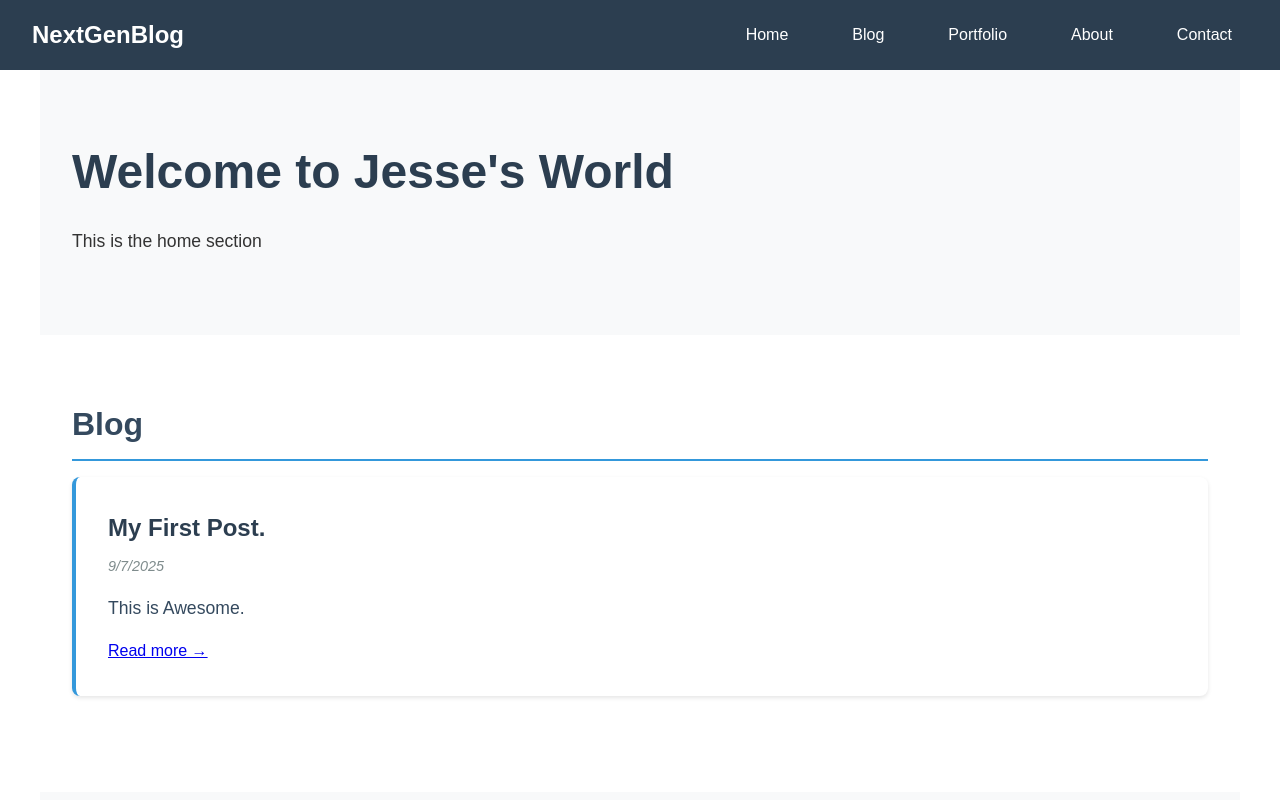
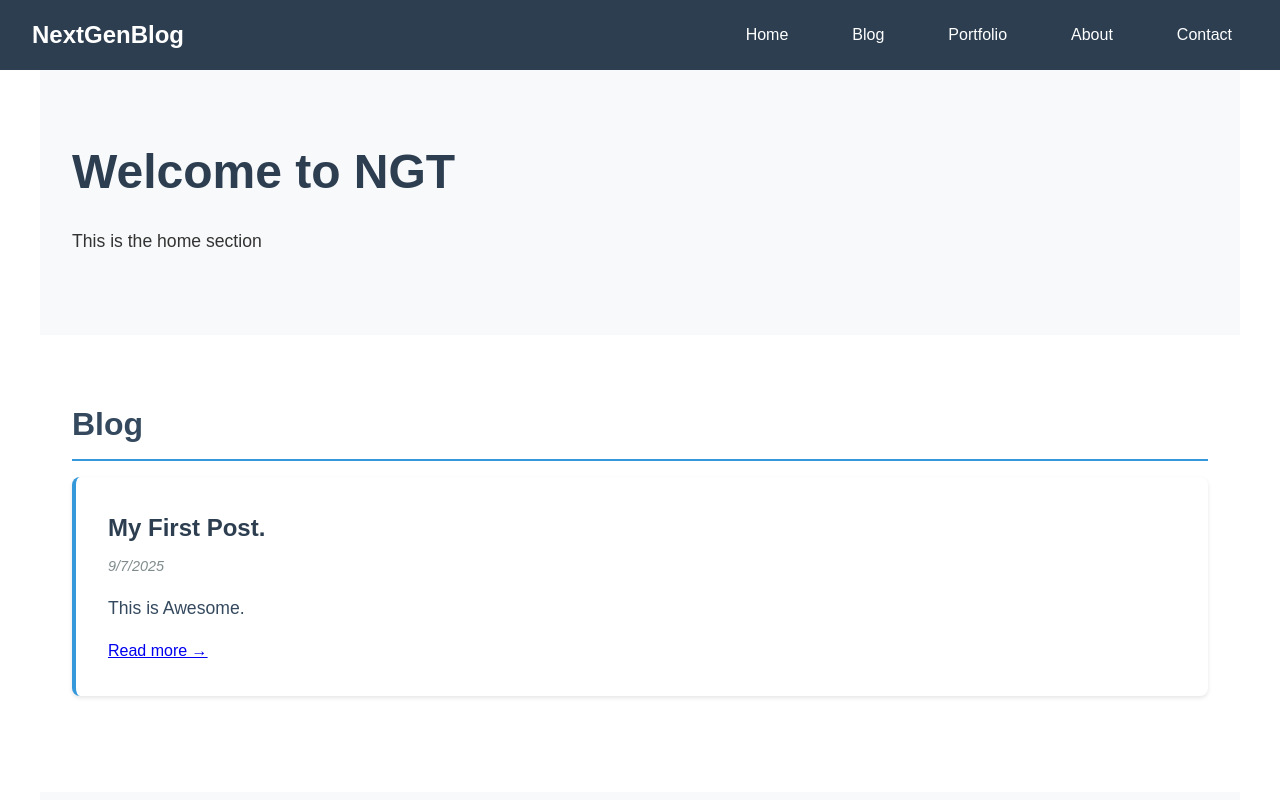
Before and after one commit to Bearmeadow92/NextGenBlog, a plain HTML site: page index.html in a window 1280 px wide. Shown: the top 800 px of the page. Drawn offline with Linux system fonts and the light colour scheme.

Commit message:
Title change

```diff
--- a/index.html
+++ b/index.html
@@ -22,7 +22,7 @@
     <!-- Main Content -->
     <main>
         <section id="home">
-            <h1>Welcome to Jesse's World</h1>
+            <h1>Welcome to NGT</h1>
             <p>This is the home section</p>
         </section>
 
```
